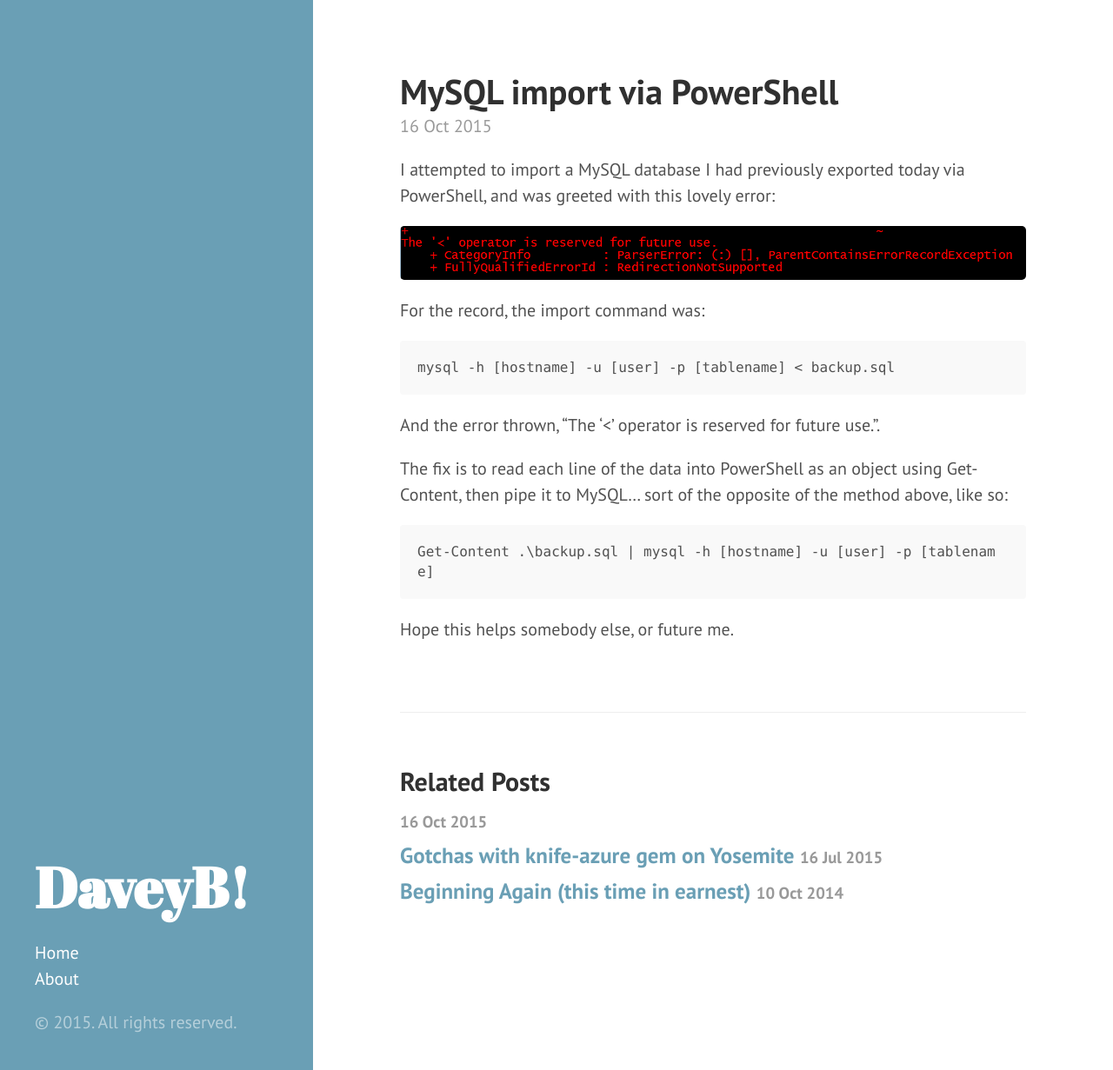
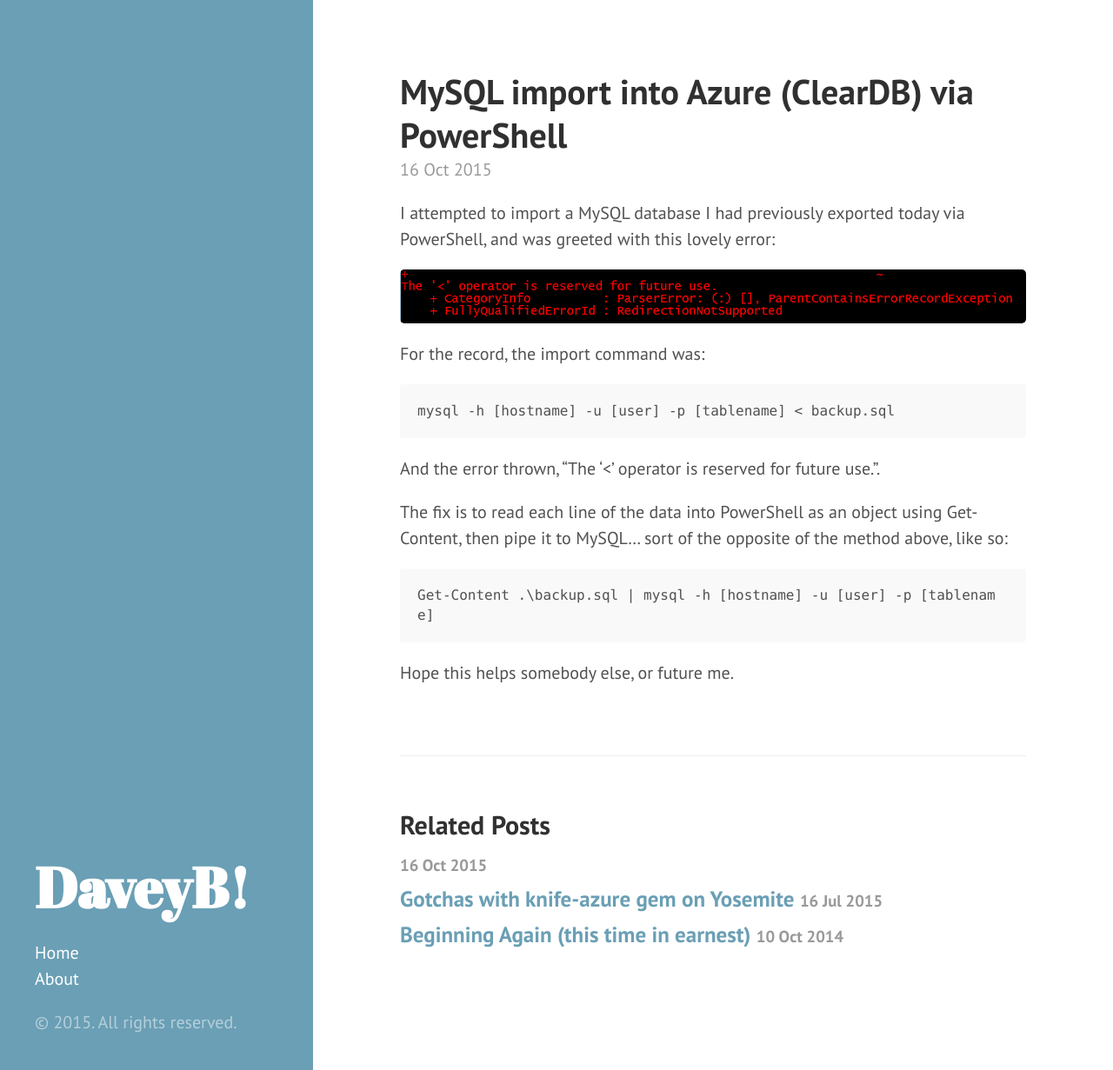
Before and after one commit to daveyb/daveyb.github.io, a Jekyll site: the page built from _posts/2015-10-16-MySQL-import-via-PowerShell.md, in a window 1280 px wide and 1231 px high. Shown: the whole window at 87% size. Built offline with Jekyll 4.4.1, drawn with Linux system fonts in a browser that asks for light colours; Markdown is read by kramdown in place of the engine named in the settings.

Commit message:
Update 2015-10-16-MySQL-import-via-PowerShell.md

```diff
--- a/_posts/2015-10-16-MySQL-import-via-PowerShell.md
+++ b/_posts/2015-10-16-MySQL-import-via-PowerShell.md
@@ -1,6 +1,6 @@
 ---
 layout: post
-title: MySQL import via PowerShell
+title: MySQL import into Azure (ClearDB) via PowerShell
 ---
 
 I attempted to import a MySQL database I had previously exported today via PowerShell, and was greeted with this lovely error:
```
